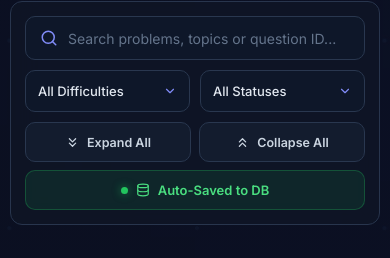
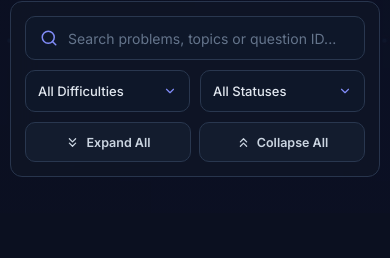
Before and after one commit to ajitkumarsaini02/codetrack, a React (Vite) app in the folder frontend/: page /sheets in a window 390 px wide. Shown: the part 860-1118 px from the top of the page. After the commit the page ends 1073 px from the top, so only its background shows below. Built offline with nearby package versions, Linux system fonts and the light colour scheme; no server answers.

Commit message:
fix(sheets): remove auto-save UI badge and align expand/collapse in the filter column

```diff
--- a/frontend/src/App.css
+++ b/frontend/src/App.css
@@ -2111,24 +2111,16 @@
   display: flex;
   align-items: center;
   gap: 8px;
-  margin-left: auto;
-}
-
-@media (max-width: 820px) {
-  .sheet-toolbar-actions {
-    margin-left: 0;
-    width: 100%;
-    justify-content: flex-start;
-  }
+  flex-shrink: 0;
 }
 
 .sheet-action-btn {
   height: 42px;
-  padding: 0 15px;
+  padding: 0 13px;
   display: inline-flex;
   align-items: center;
   justify-content: center;
-  gap: 7px;
+  gap: 6px;
   background: #131C2E;
   border: 1px solid #29374F;
   border-radius: 10px;
@@ -2138,6 +2130,7 @@
   font-family: inherit;
   cursor: pointer;
   white-space: nowrap;
+  flex-shrink: 0;
   transition: all 0.18s ease;
 }
 
@@ -2150,91 +2143,6 @@
 
 .sheet-action-btn:active {
   transform: translateY(0);
-}
-
-.sheet-sync-btn {
-  height: 42px;
-  padding: 0 18px;
-  display: inline-flex;
-  align-items: center;
-  justify-content: center;
-  gap: 8px;
-  background: linear-gradient(135deg, #4F46E5 0%, #7C3AED 100%);
-  border: 1px solid rgba(255, 255, 255, 0.16);
-  border-radius: 10px;
-  color: #FFFFFF;
-  font-size: 13px;
-  font-weight: 600;
-  font-family: inherit;
-  cursor: pointer;
-  white-space: nowrap;
-  box-shadow: 0 4px 14px rgba(79, 70, 229, 0.35);
-  transition: all 0.2s cubic-bezier(0.16, 1, 0.3, 1);
-}
-
-.sheet-sync-btn:hover:not(:disabled) {
-  background: linear-gradient(135deg, #4338CA 0%, #6D28D9 100%);
-  box-shadow: 0 6px 20px rgba(79, 70, 229, 0.5);
-  transform: translateY(-1px);
-}
-
-.sheet-sync-btn:active:not(:disabled) {
-  transform: translateY(0);
-}
-
-.sheet-sync-btn:disabled {
-  opacity: 0.65;
-  cursor: not-allowed;
-}
-
-.sheet-autosync-pill {
-  height: 40px;
-  padding: 0 14px;
-  display: inline-flex;
-  align-items: center;
-  justify-content: center;
-  gap: 8px;
-  background: rgba(34, 197, 94, 0.1);
-  border: 1px solid rgba(34, 197, 94, 0.28);
-  border-radius: 10px;
-  color: #4ade80;
-  font-size: 12.5px;
-  font-weight: 600;
-  white-space: nowrap;
-  user-select: none;
-  transition: all 0.2s cubic-bezier(0.16, 1, 0.3, 1);
-}
-
-.sheet-autosync-pill.saving {
-  background: rgba(245, 158, 11, 0.12);
-  border-color: rgba(245, 158, 11, 0.35);
-  color: #fbbf24;
-}
-
-.sheet-autosync-pill.saved {
-  background: rgba(34, 197, 94, 0.18);
-  border-color: rgba(34, 197, 94, 0.45);
-  color: #22c55e;
-}
-
-.sheet-autosync-dot {
-  width: 7px;
-  height: 7px;
-  border-radius: 50%;
-  background: #22c55e;
-  box-shadow: 0 0 8px rgba(34, 197, 94, 0.6);
-  flex-shrink: 0;
-}
-
-.sheet-autosync-dot.saving {
-  background: #f59e0b;
-  box-shadow: 0 0 8px rgba(245, 158, 11, 0.7);
-  animation: notifPulse 1s infinite alternate;
-}
-
-.sheet-autosync-dot.saved {
-  background: #22c55e;
-  box-shadow: 0 0 10px rgba(34, 197, 94, 0.9);
 }
 
 /* Phase Accordion Cards */
@@ -3529,24 +3437,7 @@
   border-top-color: #E2E8F0;
 }
 
-/* Light mode auto-sync pill */
-[data-theme="light"] .sheet-autosync-pill {
-  background: #F0FDF4;
-  border-color: #BBF7D0;
-  color: #16A34A;
-}
-
-[data-theme="light"] .sheet-autosync-pill.saving {
-  background: #FFFBEB;
-  border-color: #FDE68A;
-  color: #D97706;
-}
-
-[data-theme="light"] .sheet-autosync-pill.saved {
-  background: #DCFCE7;
-  border-color: #86EFAC;
-  color: #15803D;
-}
+
 
 /* ==========================================================
    Comprehensive Mobile & Tablet Responsive Design (End of file)
@@ -3889,24 +3780,6 @@
     font-size: 12.5px !important;
   }
 
-  .sheet-sync-btn,
-  .sheet-autosync-pill {
-    width: 100% !important;
-    flex: 1 1 100% !important;
-    height: 40px !important;
-    min-height: 40px !important;
-    justify-content: center !important;
-    font-size: 13px !important;
-  }
-
-  .sheet-toolbar-actions .button,
-  .sheet-toolbar-actions button:not(.sheet-action-btn):not(.sheet-sync-btn) {
-    width: 100% !important;
-    height: 42px !important;
-    min-height: 42px !important;
-    justify-content: center !important;
-  }
-
   /* Phase & Topic Headers */
   .phase-header {
     padding: 14px 12px;
--- a/frontend/src/pages/Sheets.jsx
+++ b/frontend/src/pages/Sheets.jsx
@@ -98,7 +98,6 @@ const Sheets = () => {
   const [statusFilter, setStatusFilter] = useState("All");
   const [expandedPhases, setExpandedPhases] = useState({ 1: true, 2: true });
   const [toastMessage, setToastMessage] = useState({ text: "", type: "" });
-  const [autoSaveStatus, setAutoSaveStatus] = useState("idle"); // 'idle' | 'saving' | 'saved'
 
   const showToast = (text, type = "success") => {
     setToastMessage({ text, type });
@@ -367,16 +366,12 @@ const Sheets = () => {
           status: nextStatus,
         });
 
-        setAutoSaveStatus("saved");
-        setTimeout(() => setAutoSaveStatus("idle"), 2500);
-
         showToast(
           nextStatus === "solved"
-            ? `Auto-saved to Database: Marked "${problem.title}" as Solved!`
-            : `Auto-saved to Database: Marked "${problem.title}" as Todo`,
+            ? `Marked "${problem.title}" as Solved!`
+            : `Marked "${problem.title}" as Todo`,
         );
       } catch (err) {
-        setAutoSaveStatus("idle");
         showToast(
           err.response?.data?.message || "Failed to update status in database",
           "error",
@@ -388,8 +383,6 @@ const Sheets = () => {
         problem.title,
         nextStatus,
       );
-      setAutoSaveStatus("saved");
-      setTimeout(() => setAutoSaveStatus("idle"), 2500);
 
       showToast(
         nextStatus === "solved"
@@ -636,20 +629,6 @@ const Sheets = () => {
               <ChevronsUp size={15} />
               <span>Collapse All</span>
             </button>
-            <div
-              className={`sheet-autosync-pill ${autoSaveStatus}`}
-              title="Every question you tick is automatically saved to your MongoDB database in real time. No manual sync needed!"
-            >
-              <span className={`sheet-autosync-dot ${autoSaveStatus}`} />
-              <Database size={14} />
-              <span>
-                {autoSaveStatus === "saving"
-                  ? "Saving to DB..."
-                  : autoSaveStatus === "saved"
-                    ? "Saved to DB ✓"
-                    : "Auto-Saved to DB"}
-              </span>
-            </div>
           </div>
         </div>
       </section>
```
